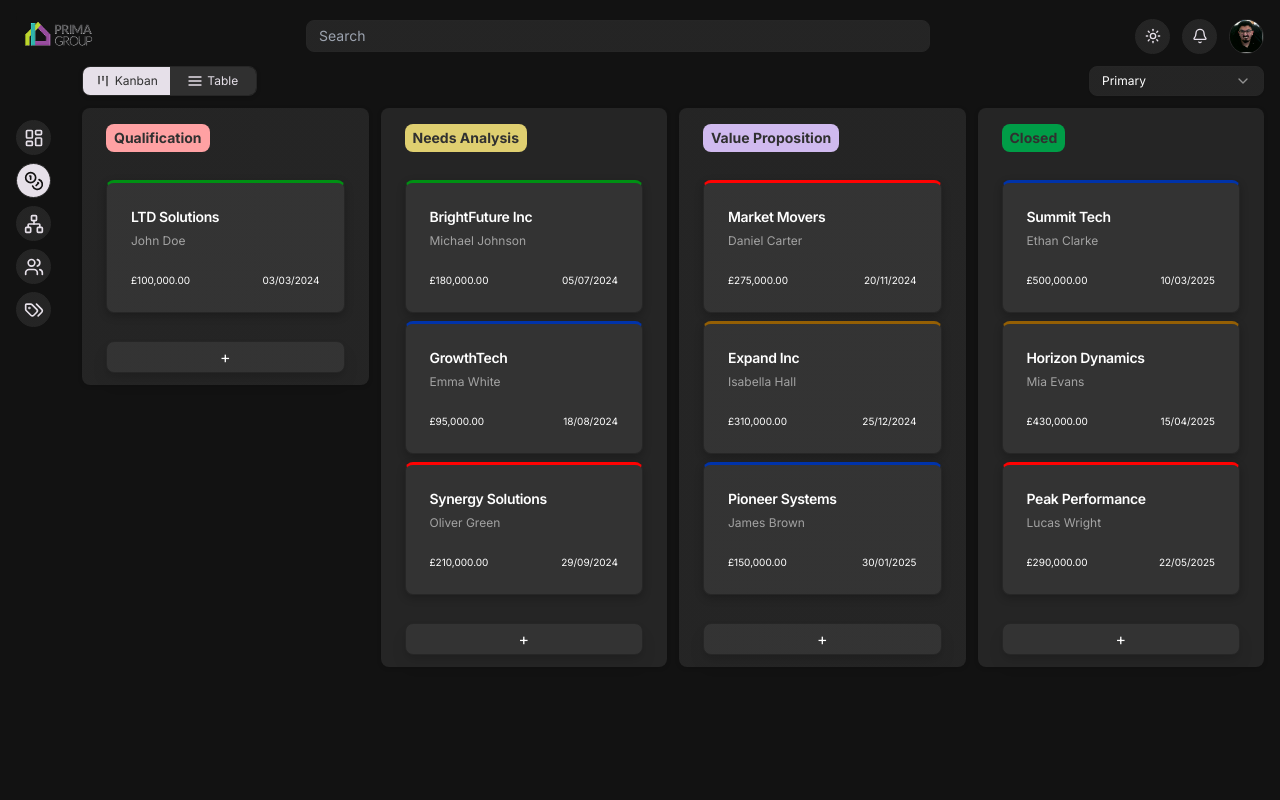
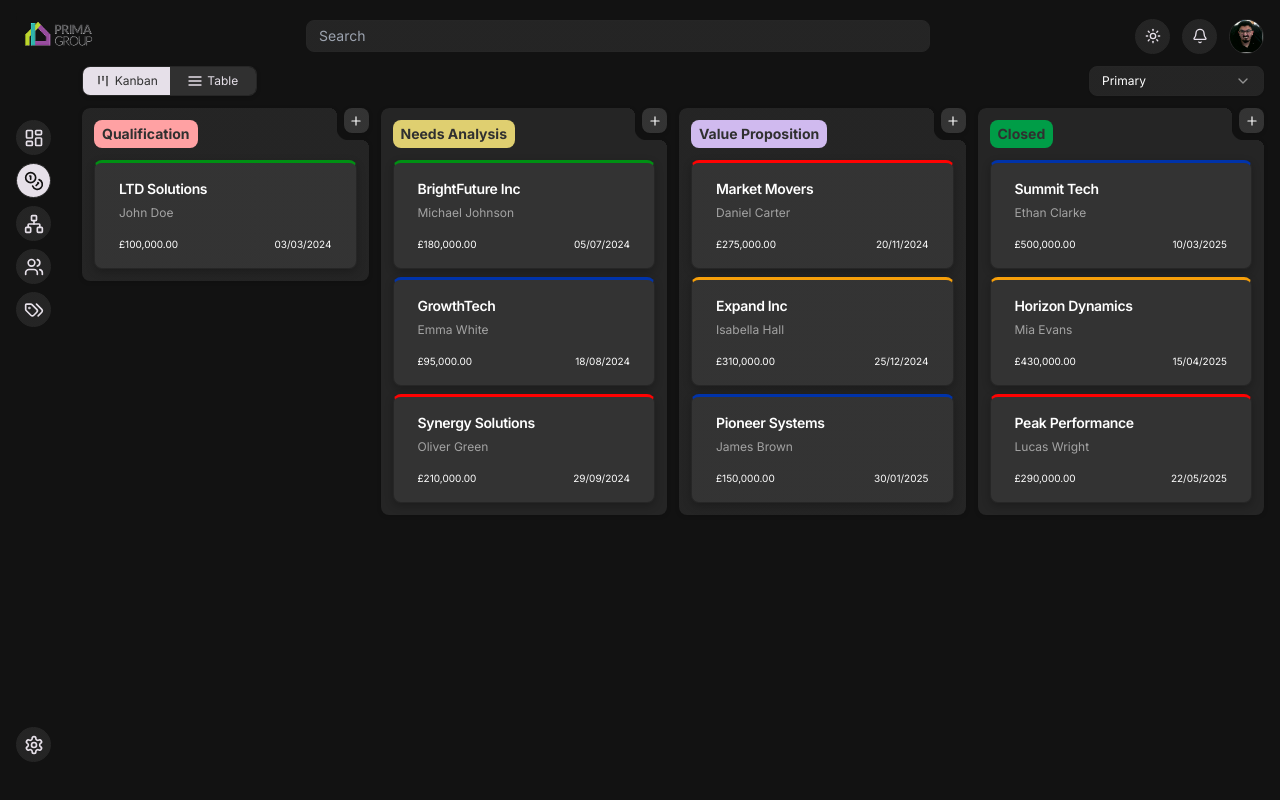
Before and after one commit to Tales-1/crm-playground, a Next.js app: page /deals in a window 1280 px wide. Shown: the top 800 px of the page. Built offline with nearby package versions, Linux system fonts and the light colour scheme.

Commit message:
more stuff

```diff
--- a/src/app/deals/components/kanban/kanban-column.tsx
+++ b/src/app/deals/components/kanban/kanban-column.tsx
@@ -18,6 +18,7 @@ import {
 } from "@/components/ui/sheet";
 
 import KanbanCard from "./kanban-card";
+import { Plus } from "lucide-react";
 
 type KanbanColumnProps = {
   title: string;
@@ -32,11 +33,7 @@ export default function KanbanColumn({
 }: KanbanColumnProps) {
   const [dealCards, setDealCards] = useState(deals);
 
-  function AddCard(
-    organisation: string,
-    primaryPerson: string,
-    price: string
-  ) {
+  function AddCard(organisation: string, primaryPerson: string, price: string) {
     setDealCards((prev) => [
       ...prev,
       {
@@ -52,24 +49,22 @@ export default function KanbanColumn({
   }
 
   return (
-    <div className="flex flex-col bg-surface rounded-lg drop-shadow gap-4 w-full p-3 pt-4 h-fit">
-      <div className="w-fit rounded-lg overflow-hidden ml-3">
+    <div className="flex flex-col drop-shadow w-full h-fit relative">
+      <div className="flex bg-surface kanban-col-header">
+        <div className="ml-3 pt-3">
           <h3
-          className={`text-sm text-[#303030] px-2 py-1 font-bold`}
+            className={`text-sm text-[#303030] px-2 py-1 font-bold w-fit rounded-lg`}
             style={{ background: color }}
           >
             {title}
           </h3>
         </div>
-
-      <div className="flex flex-col gap-2 overflow-y-scroll max-h-full py-3 px-3">
-        {dealCards.map((deal) => (
-          <KanbanCard deal={deal} key={deal.id} />
-        ))}
       </div>
-
-    <div className="px-3">
+      <div className="absolute right-0">
           <AddDealButton action={AddCard} />
+      </div>
+      <div className="flex flex-col gap-2 py-3 px-3 bg-surface rounded-b-lg">
+        {dealCards.map(deal => <KanbanCard deal={deal} key={deal.id} /> )}
       </div>
     </div>
   );
@@ -78,11 +73,7 @@ export default function KanbanColumn({
 function AddDealButton({
   action,
 }: {
-  action: (
-    organisation: string,
-    primaryPerson: string,
-    price: string
-  ) => void;
+  action: (organisation: string, primaryPerson: string, price: string) => void;
 }) {
   function addCard(event: FormEvent<HTMLFormElement>) {
     event.preventDefault();
@@ -101,9 +92,10 @@ function AddDealButton({
       <SheetTrigger asChild>
         <button
           type="button"
-          className="bg-add-button w-full text-white drop-shadow-lg ease-in-out
-          duration-200 hover:scale-[1.05] flex justify-center items-center p-[3px] self-end border rounded-lg">
-          +
+          className="bg-add-button w-[25px] aspect-square text-white ease-in-out
+          duration-200 hover:scale-[1.05] flex justify-center items-center rounded-lg"
+        >
+          <Plus size={14} />
         </button>
       </SheetTrigger>
       <SheetContent className="bg-sliding-menu">
@@ -119,13 +111,21 @@ function AddDealButton({
               <Label htmlFor="organisation" className="text-right">
                 Organisation
               </Label>
-              <Input id="organisation" name="organisation" className="col-span-3 border" />
+              <Input
+                id="organisation"
+                name="organisation"
+                className="col-span-3 border"
+              />
             </div>
             <div className="flex flex-col items-start gap-3">
               <Label htmlFor="primaryPerson" className="text-right">
                 Primary Person
               </Label>
-              <Input id="primaryPerson" name="primaryPerson" className="col-span-3 border" />
+              <Input
+                id="primaryPerson"
+                name="primaryPerson"
+                className="col-span-3 border"
+              />
             </div>
             <div className="flex flex-col items-start gap-3">
               <Label htmlFor="price" className="text-right">
@@ -136,7 +136,9 @@ function AddDealButton({
           </div>
           <SheetFooter>
             <SheetClose asChild>
-              <Button type="submit" className="bg-add-button text-white">Save</Button>
+              <Button type="submit" className="bg-add-button text-white">
+                Save
+              </Button>
             </SheetClose>
           </SheetFooter>
         </form>
--- a/src/app/globals.css
+++ b/src/app/globals.css
@@ -87,6 +87,32 @@ input[type="checkbox"]{
   background-blend-mode: overlay;
 }
 
+.kanban-col-header{
+    --r: 8px; /* the radius */
+    --s: 12px; /* size of inner curve */
+    --x: 12px; /* horizontal offset (no percentage) */
+    --y: 12px; /* vertical offset (no percentage) */
+
+    width: 100%;
+
+    /* Only apply the border-radius to the top-left corner */
+    border-top-left-radius: var(--r);
+
+    --_m: /calc(2*var(--r)) calc(2*var(--r)) radial-gradient(#000 70%,#0000 72%);
+    --_g: conic-gradient(at calc(100% - var(--r)) var(--r),#0000 25%,#000 0);
+    --_d: (var(--s) + var(--r));
+
+    mask:
+      calc(100% - var(--_d) - var(--x)) 0 var(--_m),
+      100% calc(var(--_d) + var(--y)) var(--_m),
+      radial-gradient(var(--s) at 100% 0, #0000 99%, #000 calc(100% + 1px))
+      calc(-1 * var(--r) - var(--x)) calc(var(--r) + var(--y)),
+      var(--_g) calc(-1 * var(--_d) - var(--x)) 0,
+      var(--_g) 0 calc(var(--_d) + var(--y));
+
+    mask-repeat: no-repeat;
+}
+
 @layer base {
   :root {
     --background:hsl(0, 0%, 95.69%);
@@ -112,7 +138,7 @@ input[type="checkbox"]{
     --elevation-09:rgba(255, 255, 255, 0);
     --elevation-11:rgba(255, 255, 255, 0);
     --elevation-12:rgba(255, 255, 255, 0);
-    --elevation-14:rgba(255, 255, 255, 0);
+    --elevation-14:rgba(255, 255, 255, 0.14);
     --elevation-15:rgba(255, 255, 255, 0);
     --elevation-16:rgba(255, 255, 255, 0);
 
--- a/src/components/layout/sidebar/Sidebar.tsx
+++ b/src/components/layout/sidebar/Sidebar.tsx
@@ -3,7 +3,7 @@
 import Link from "next/link";
 import IconWrapper from "../../ui/icon-wrapper";
 
-import { Coins, LayoutDashboard, Network, Tags, Users } from "lucide-react";
+import { Coins, LayoutDashboard, Network, Settings, Tags, Users } from "lucide-react";
 import { ICON_SIZES } from "@/constants/constants";
 import { usePathname } from "next/navigation";
 import { ReactNode, useReducer } from "react";
@@ -60,6 +60,12 @@ export default function Sidebar() {
       isActive: usePathname() == "/products",
       href: "/products",
     },
+    {
+      menuText:"Settings",
+      iconElement: <Settings size={ICON_SIZES.medium} />,
+      isActive: usePathname() == "/settings",
+      href: "/settings"
+    }
   ];
 
   return (
@@ -70,12 +76,12 @@ export default function Sidebar() {
         }`}
       >
         <nav
-          className="flex flex-col items-start gap-2"
+          className="flex flex-col items-start gap-2 h-full"
           onMouseEnter={setShowFullMenu}
           onMouseLeave={setShowFullMenu}
         >
           {menuItems.map((item) => (
-            <Link href={item.href} className="relative flex items-center gap-2" key={item.menuText}>
+            <Link href={item.href} className={`relative flex items-center gap-2 ${item.menuText == "Settings" ? "mt-auto mb-12" : ""}`} key={item.menuText}>
               <IconWrapper isActive={item.isActive}>
                 {item.iconElement}
               </IconWrapper>
--- a/src/components/ui/card.tsx
+++ b/src/components/ui/card.tsx
@@ -23,7 +23,7 @@ const CardHeader = React.forwardRef<
 >(({ className, ...props }, ref) => (
   <div
     ref={ref}
-    className={cn("flex flex-col space-y-1.5 p-6", className)}
+    className={cn("flex flex-col space-y-1.5 px-6 py-4", className)}
     {...props}
   />
 ))
@@ -67,7 +67,7 @@ const CardFooter = React.forwardRef<
 >(({ className, ...props }, ref) => (
   <div
     ref={ref}
-    className={cn("flex items-center p-6 pt-0", className)}
+    className={cn("flex items-center px-6 py-4 pt-0", className)}
     {...props}
   />
 ))
--- a/src/components/ui/datatable/data-table.tsx
+++ b/src/components/ui/datatable/data-table.tsx
@@ -25,7 +25,6 @@ import {
 } from "@/components/ui/table";
 
 import { Button } from "../button";
-import { Input } from "../input";
 
 interface DataTableProps<TData, TValue> {
   columns: ColumnDef<TData, TValue>[];
--- a/src/utils/target-color-retriever.ts
+++ b/src/utils/target-color-retriever.ts
@@ -5,7 +5,7 @@ export default function returnColorForTarget(target:DealTargetEnum){
         case(DealTargetEnum.OnTarget):
             return "#009013";
         case(DealTargetEnum.Approaching):
-            return "#945F04";
+            return "#F69F0A";
         case(DealTargetEnum.Overdue):
             return "#FF0202";
         case(DealTargetEnum.NoTarget):
```
Lines whose indentation alone changed are shown as unchanged.
